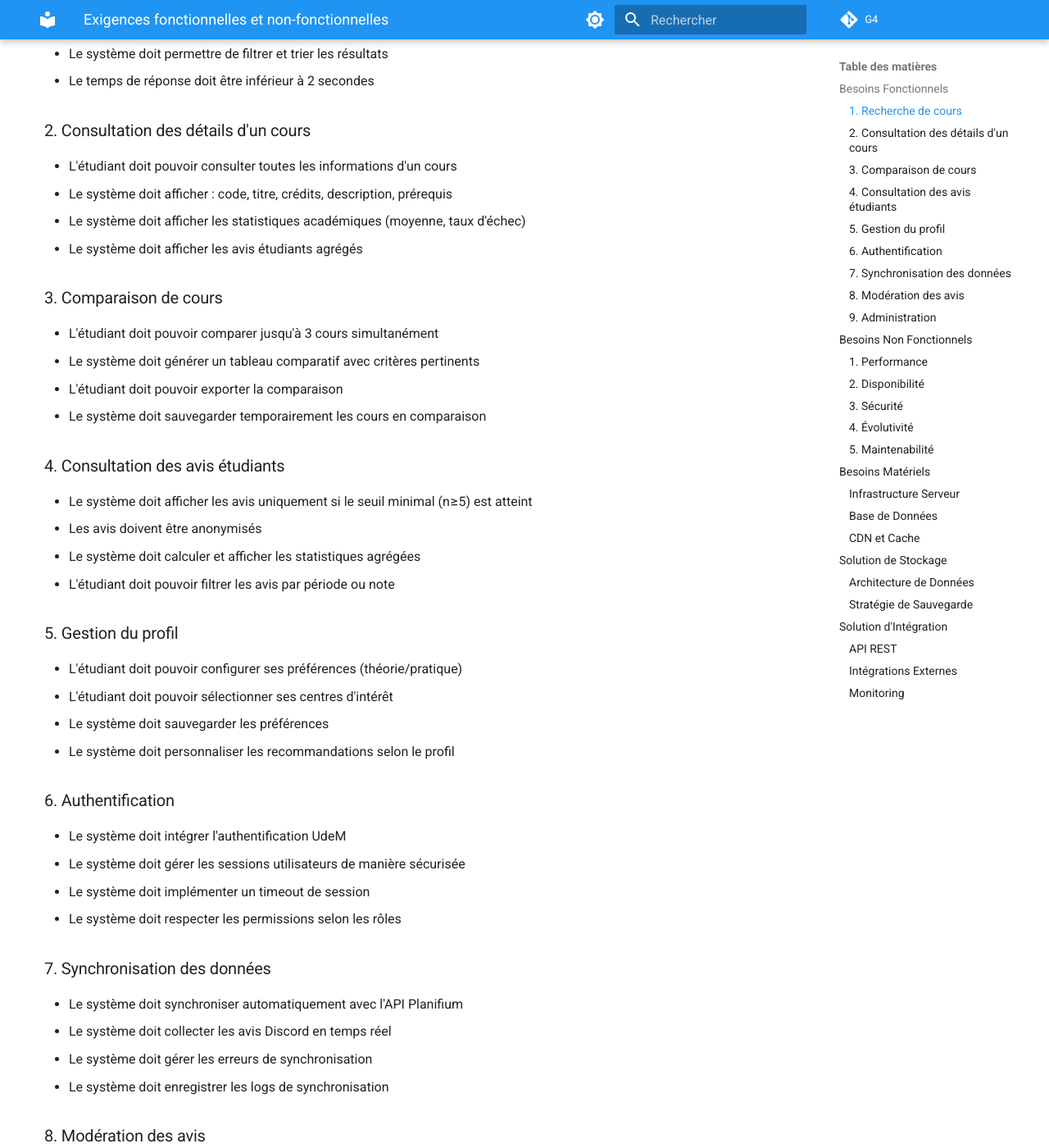
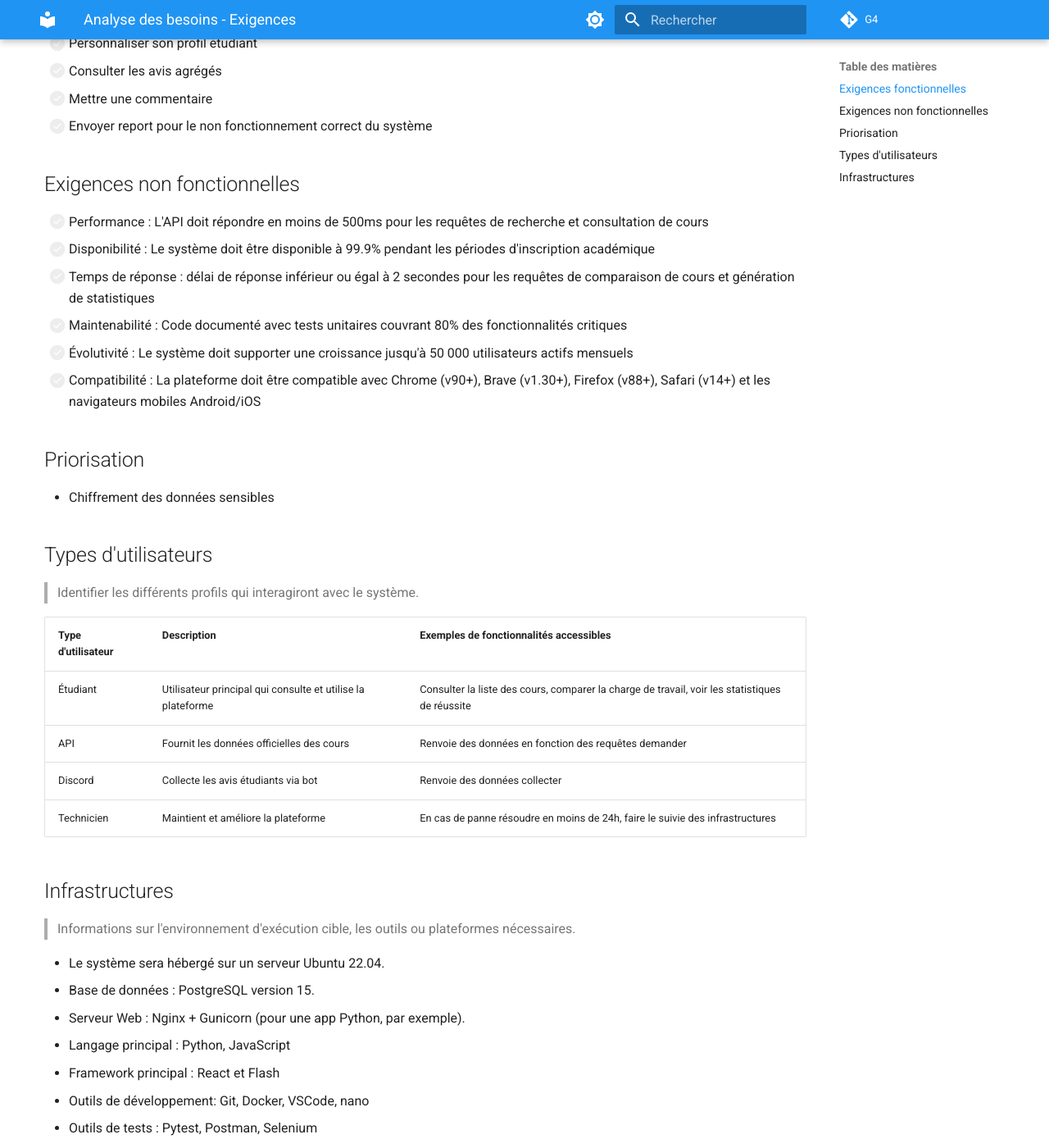
Before and after one commit to yeah1224-yh/G4, an MkDocs documentation site: the page built from docs/besoins/exigences.md, in a window 1280 px wide and 1400 px high, scrolled down 339 px. Shown: the whole window at 82% size. Built offline with MkDocs 1.6.1 and Material for MkDocs 9.7.7, drawn with Linux system fonts in a browser that asks for light colours; comment, search, counter and statistics services are not loaded; some of the changed text lies outside the part shown.

Commit message:
Update exigences.md

````diff
--- a/docs/besoins/exigences.md
+++ b/docs/besoins/exigences.md
@@ -1,177 +1,51 @@
 ---
-title: Exigences fonctionnelles et non-fonctionnelles
+title: Analyse des besoins - Exigences
 ---
 
 # Exigences
 
-## Besoins Fonctionnels
+## Exigences fonctionnelles
 
-### 1. Recherche de cours
-- L'étudiant doit pouvoir rechercher des cours par code, titre, mots-clés ou programme
-- Le système doit afficher les résultats sous forme de cartes
-- Le système doit permettre de filtrer et trier les résultats
-- Le temps de réponse doit être inférieur à 2 secondes
+- [ ] Rechercher des cours
+- [ ] Consulter les détails d'un cours
+- [ ] Comparer plusieurs cours
+- [ ] Personnaliser son profil étudiant
+- [ ] Consulter les avis agrégés
+- [ ] Mettre une commentaire
+- [ ] Envoyer report pour le non fonctionnement correct du système
 
-### 2. Consultation des détails d'un cours
-- L'étudiant doit pouvoir consulter toutes les informations d'un cours
-- Le système doit afficher : code, titre, crédits, description, prérequis
-- Le système doit afficher les statistiques académiques (moyenne, taux d'échec)
-- Le système doit afficher les avis étudiants agrégés
+## Exigences non fonctionnelles
 
-### 3. Comparaison de cours
-- L'étudiant doit pouvoir comparer jusqu'à 3 cours simultanément
-- Le système doit générer un tableau comparatif avec critères pertinents
-- L'étudiant doit pouvoir exporter la comparaison
-- Le système doit sauvegarder temporairement les cours en comparaison
+- [ ] Performance : L'API doit répondre en moins de 500ms pour les requêtes de recherche et consultation de cours
+- [ ] Disponibilité : Le système doit être disponible à 99.9% pendant les périodes d'inscription académique
+- [ ] Temps de réponse : délai de réponse inférieur ou égal à 2 secondes pour les requêtes de comparaison de cours et génération de statistiques
+- [ ] Maintenabilité : Code documenté avec tests unitaires couvrant 80% des fonctionnalités critiques
+- [ ] Évolutivité : Le système doit supporter une croissance jusqu'à 50 000 utilisateurs actifs mensuels
+- [ ] Compatibilité : La plateforme doit être compatible avec Chrome (v90+), Brave (v1.30+), Firefox (v88+), Safari (v14+) et les navigateurs mobiles Android/iOS
 
-### 4. Consultation des avis étudiants
-- Le système doit afficher les avis uniquement si le seuil minimal (n≥5) est atteint
-- Les avis doivent être anonymisés
-- Le système doit calculer et afficher les statistiques agrégées
-- L'étudiant doit pouvoir filtrer les avis par période ou note
-
-### 5. Gestion du profil
-- L'étudiant doit pouvoir configurer ses préférences (théorie/pratique)
-- L'étudiant doit pouvoir sélectionner ses centres d'intérêt
-- Le système doit sauvegarder les préférences
-- Le système doit personnaliser les recommandations selon le profil
-
-### 6. Authentification
-- Le système doit intégrer l'authentification UdeM
-- Le système doit gérer les sessions utilisateurs de manière sécurisée
-- Le système doit implémenter un timeout de session
-- Le système doit respecter les permissions selon les rôles
-
-### 7. Synchronisation des données
-- Le système doit synchroniser automatiquement avec l'API Planifium
-- Le système doit collecter les avis Discord en temps réel
-- Le système doit gérer les erreurs de synchronisation
-- Le système doit enregistrer les logs de synchronisation
-
-### 8. Modération des avis
-- Le système doit appliquer des filtres automatiques aux avis
-- L'administrateur doit pouvoir approuver ou rejeter manuellement les avis
-- Le système doit enregistrer les statistiques de modération
-- Le système doit notifier l'auteur en cas de rejet (si identifiable)
-
-### 9. Administration
-- L'administrateur doit pouvoir consulter les métriques de la plateforme
-- L'administrateur doit pouvoir gérer les utilisateurs
-- L'administrateur doit pouvoir configurer les paramètres système
-- L'administrateur doit pouvoir consulter les logs système
-
-## Besoins Non Fonctionnels
-
-### 1. Performance
-**Description** : Temps de réponse < 2 secondes pour toutes les requêtes
-
-**Justification** : Expérience utilisateur fluide et professionnelle
-
-**Critères d'acceptation** :
-
-- Page d'accueil se charge en < 1 seconde
-- Recherche de cours en < 2 secondes
-- Comparaison de cours en < 3 secondes
-
-### 2. Disponibilité
-**Description** : Service disponible 99% du temps
-
-**Justification** : Accessibilité critique pendant les périodes d'inscription
-
-**Critères d'acceptation** :
-
-- Uptime > 99%
-- Temps de récupération < 1 heure
-- Monitoring 24/7
-
-### 3. Sécurité
-**Description** : Protection des données personnelles et conformité légale
-
-**Justification** : Respect de la Loi 25 et protection de la vie privée
-
-**Critères d'acceptation** :
+## Priorisation
 
 - Chiffrement des données sensibles
-- Authentification sécurisée
-- Audit trail complet
 
-### 4. Évolutivité
-**Description** : Capacité à gérer l'augmentation du nombre d'utilisateurs
+## Types d'utilisateurs
 
-**Justification** : Croissance potentielle de l'adoption
+> Identifier les différents profils qui interagiront avec le système.
 
-**Critères d'acceptation** :
+| Type d'utilisateur | Description | Exemples de fonctionnalités accessibles |
+|--------------------|-------------|------------------------------------------|
+| Étudiant | Utilisateur principal qui consulte et utilise la plateforme | Consulter la liste des cours, comparer la charge de travail, voir les statistiques de réussite |
+| API  | Fournit les données officielles des cours | Renvoie des données en fonction des requêtes demander  |
+| Discord | Collecte les avis étudiants via bot | Renvoie des données collecter |
+| Technicien | Maintient et améliore la plateforme | En cas de panne résoudre en moins de 24h, faire le suivie des infrastructures|
 
-- Support de 10 000 utilisateurs simultanés
-- Architecture modulaire
-- Déploiement automatisé
+## Infrastructures
 
-### 5. Maintenabilité
-**Description** : Code facile à maintenir et à faire évoluer
+> Informations sur l'environnement d'exécution cible, les outils ou plateformes nécessaires.
 
-**Justification** : Longévité du projet et facilité de développement
-
-**Critères d'acceptation** :
-
-- Documentation technique complète
-- Tests automatisés > 80%
-- Code review obligatoire
-
-## Besoins Matériels
-
-### Infrastructure Serveur
-- **CPU** : 4 cœurs minimum
-- **RAM** : 8 GB minimum
-- **Stockage** : 100 GB SSD
-- **Réseau** : 1 Gbps
-
-### Base de Données
-- **Type** : PostgreSQL ou MongoDB
-- **Capacité** : 50 GB initial
-- **Backup** : Quotidien avec rétention 30 jours
-
-### CDN et Cache
-- **Redis** : Cache en mémoire
-- **CDN** : Distribution des assets statiques
-
-## Solution de Stockage
-
-### Architecture de Données
-```
-├── Base de données principale (PostgreSQL)
-│   ├── Utilisateurs et profils
-│   ├── Cours et programmes
-│   └── Avis et évaluations
-├── Cache Redis
-│   ├── Sessions utilisateurs
-│   ├── Résultats de recherche
-│   └── Données fréquemment accédées
-└── Stockage fichiers
-    ├── Images et documents
-    ├── Exports CSV/JSON
-    └── Logs système
-```
-
-### Stratégie de Sauvegarde
-- **Backup quotidien** : Base de données complète
-- **Backup incrémental** : Toutes les 6 heures
-- **Rétention** : 30 jours pour les backups quotidiens
-- **Test de restauration** : Mensuel
-
-## Solution d'Intégration
-
-### API REST
-- **Framework** : FastAPI (Python) ou Express.js (Node.js)
-- **Documentation** : OpenAPI/Swagger
-- **Authentification** : JWT tokens
-- **Rate limiting** : 1000 requêtes/heure par utilisateur
-
-### Intégrations Externes
-- **API Planifium** : Synchronisation quotidienne
-- **Discord Bot** : Collecte en temps réel
-- **Système UdeM** : Import des résultats académiques
-
-### Monitoring
-- **Logs** : ELK Stack (Elasticsearch, Logstash, Kibana)
-- **Métriques** : Prometheus + Grafana
-- **Alertes** : Slack/Email pour les incidents critiques
+- Le système sera hébergé sur un serveur Ubuntu 22.04.
+- Base de données : PostgreSQL version 15.
+- Serveur Web : Nginx + Gunicorn (pour une app Python, par exemple).
+- Langage principal : Python, JavaScript
+- Framework principal : React et Flash
+- Outils de développement: Git, Docker, VSCode, nano
+- Outils de tests : Pytest, Postman, Selenium
````
